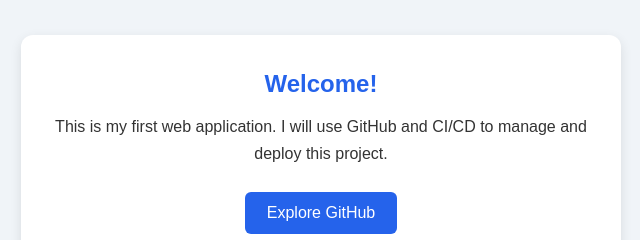
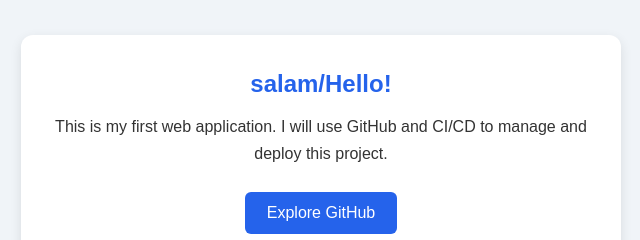
Before and after one commit to Warda-Imran/Simple-Web-App, a plain HTML site: page index.html in a window 1280 px wide. Shown: the part 178-418 px from the top of the page, 319-959 px from the left. Drawn offline with Linux system fonts and the light colour scheme.

Commit message:
Update welcome heading

```diff
--- a/index.html
+++ b/index.html
@@ -15,7 +15,7 @@
     </header>
 
     <main class="container">
-        <h2>Welcome!</h2>
+        <h2>salam/Hello!</h2>
         <p>
             This is my first web application.
             I will use GitHub and CI/CD to manage and deploy this project.
```
